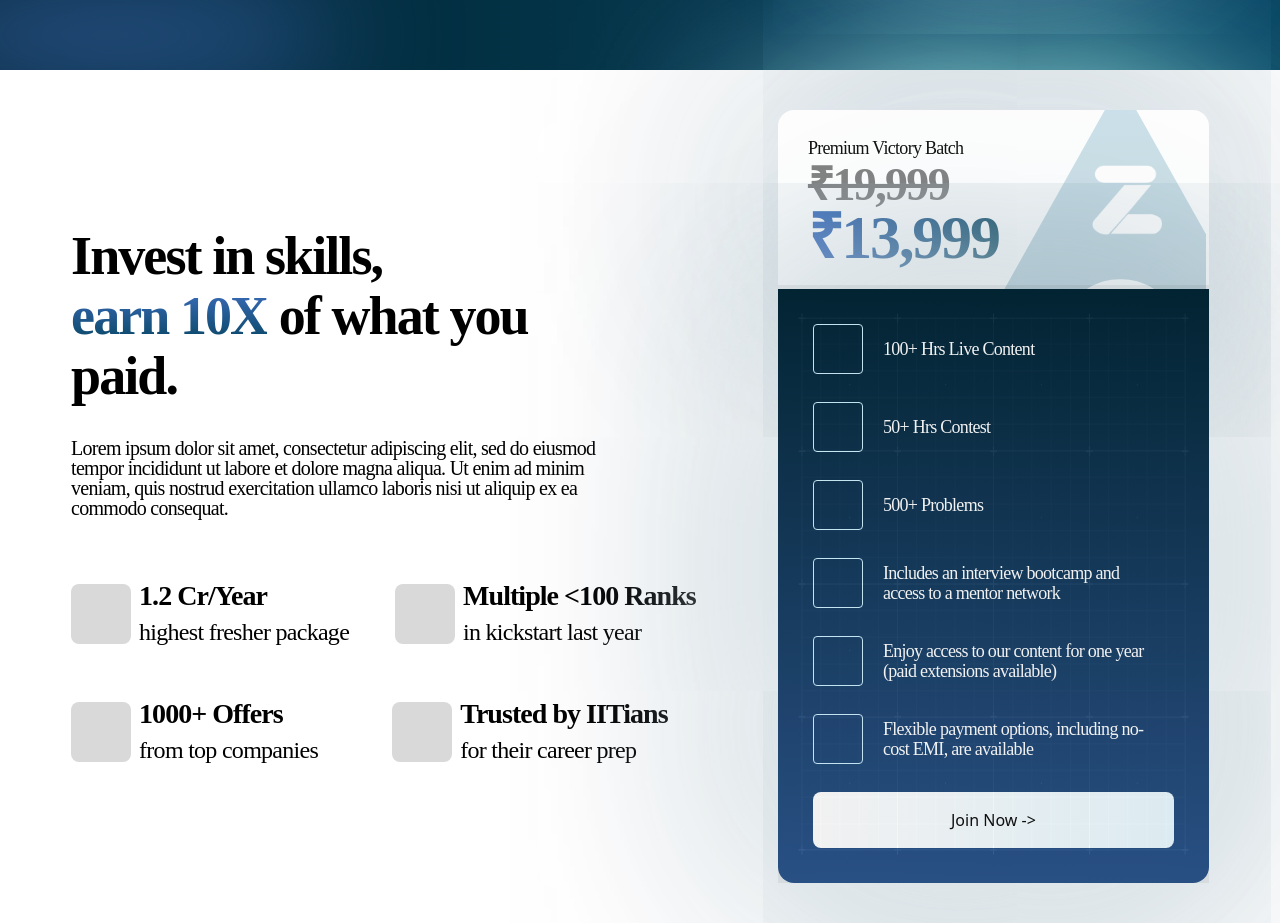
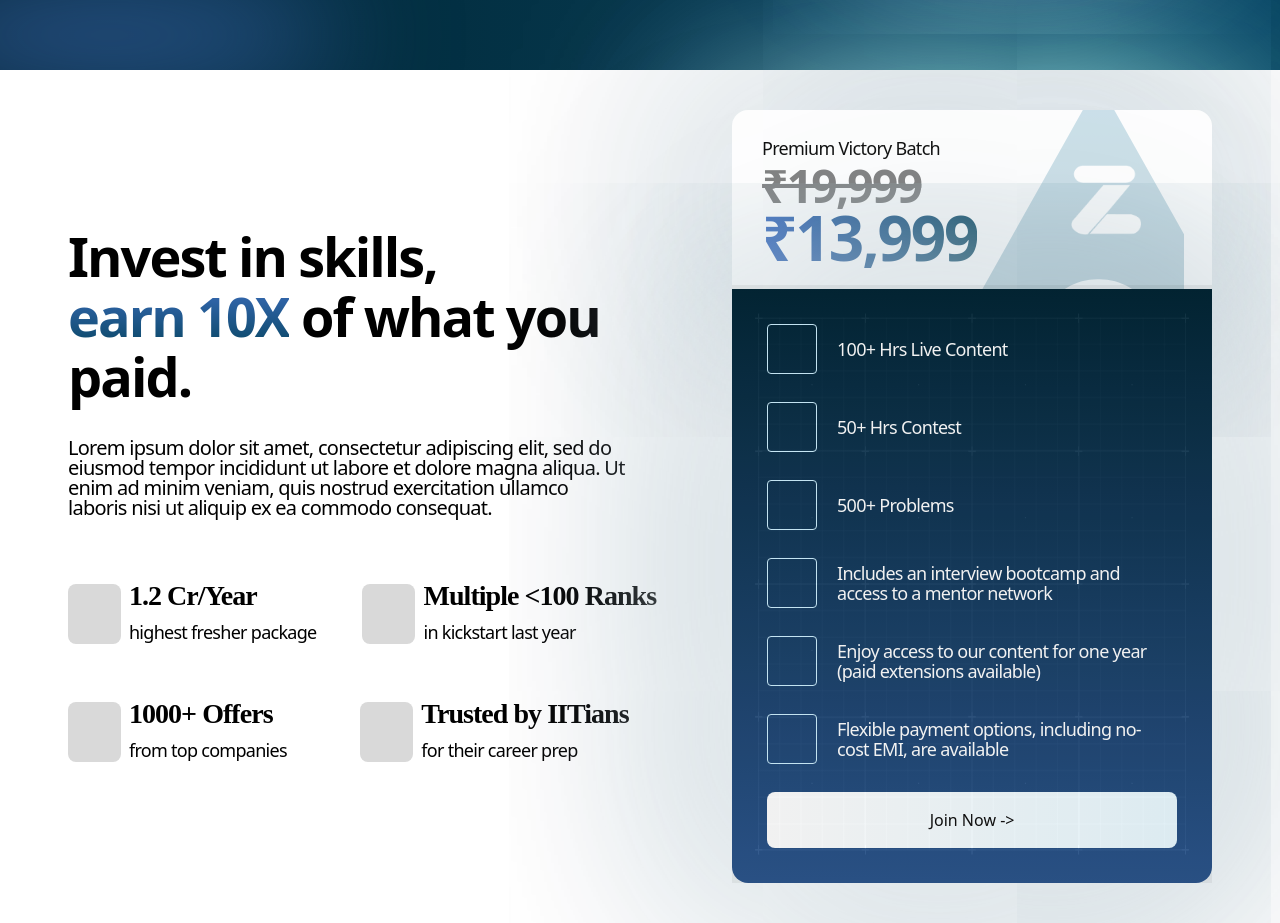
Before and after one commit to tusharsgh/Algozenith_assignment, a React (Create React App) app: page / in a window 1280 px wide. Shown: the part 580-1503 px from the top of the page. Built offline with nearby package versions, Linux system fonts and the light colour scheme; the HTML template or start-up script is replaced by a standard one.

Commit message:
font-fix

```diff
--- a/src/Text/text.css
+++ b/src/Text/text.css
@@ -1,7 +1,7 @@
 .text{
     color: #FFF;
 
-font-family: DM Sans;
+/* font-family: DM Sans; */
 font-size: 18px;
 font-style: normal;
 font-weight: 400;
--- a/src/page-2/CTA.css
+++ b/src/page-2/CTA.css
@@ -3,7 +3,7 @@
 background-clip: text;
 -webkit-background-clip: text;
 -webkit-text-fill-color: transparent;
-font-family: Rubik;
+/* font-family: Rubik; */
 font-size: 62px;
 font-style: normal;
 font-weight: 800;
@@ -13,7 +13,7 @@ letter-spacing: -2.16px;
 .CTA19{
     color: #818181;
 
-font-family: Rubik;
+/* font-family: Rubik; */
 font-size: 46px;
 font-style: normal;
 font-weight: 700;
@@ -24,7 +24,7 @@ text-decoration-line: line-through;
 .CTApremium{
     color: #0F0F0F;
 
-font-family: DM Sans;
+/* font-family: DM Sans; */
 font-size: 18px;
 font-style: normal;
 font-weight: 500;
@@ -85,7 +85,7 @@ box-shadow: 0px 4px 200px 0px #FFF, 0px 0px 250px 0px rgba(9, 64, 91, 0.6);
 .CTAtext{
     color: #FFF;
 
-    font-family: DM Sans;
+    /* font-family: DM Sans; */
     font-size: 18px;
     font-style: normal;
     font-weight: 400;
--- a/src/page-2/page2.css
+++ b/src/page-2/page2.css
@@ -12,7 +12,7 @@
 background-clip: text;
 -webkit-background-clip: text;
 -webkit-text-fill-color: transparent;
-font-family: Rubik;
+/* font-family: Rubik; */
 font-size: 54px;
 font-style: normal;
 font-weight: 800;
@@ -22,7 +22,7 @@ letter-spacing: -1.92px;
 .page2header{
     color: #000;
     max-width: 35rem;
-font-family: Rubik;
+/* font-family: Rubik; */
 font-size: 54px;
 font-style: normal;
 font-weight: 800;
@@ -38,7 +38,7 @@ letter-spacing: -1.92px;
 .page2text{
     color: #000;
     max-width: 35rem;
-font-family: DM Sans;
+/* font-family: DM Sans; */
 font-size: 20px;
 font-style: normal;
 font-weight: 400;
@@ -46,7 +46,7 @@ line-height: 20px; /* 166.667% */
 letter-spacing: -0.72px;
 }
 .bullets{
-width: 60px;
+width: 53px;
 height: 60px;
 flex-shrink: 0;
 border-radius: 8px;
@@ -70,8 +70,8 @@ letter-spacing: -0.96px;
 }
 .pointtext{
     color: #000;
-font-family: DM Sans;
-font-size: 24px;
+/* font-family: DM Sans; */
+font-size: 18px;
 font-style: normal;
 font-weight: 400;
 line-height: 36px;
@@ -106,7 +106,7 @@ letter-spacing: -0.72px;
 .CTAcross{
      opacity: 6%;
     z-index: 1;
-    width: 431px;
+    width: 480px;
     height: 598px;
     grid-area: 1/1;
    align-self: end;
```
